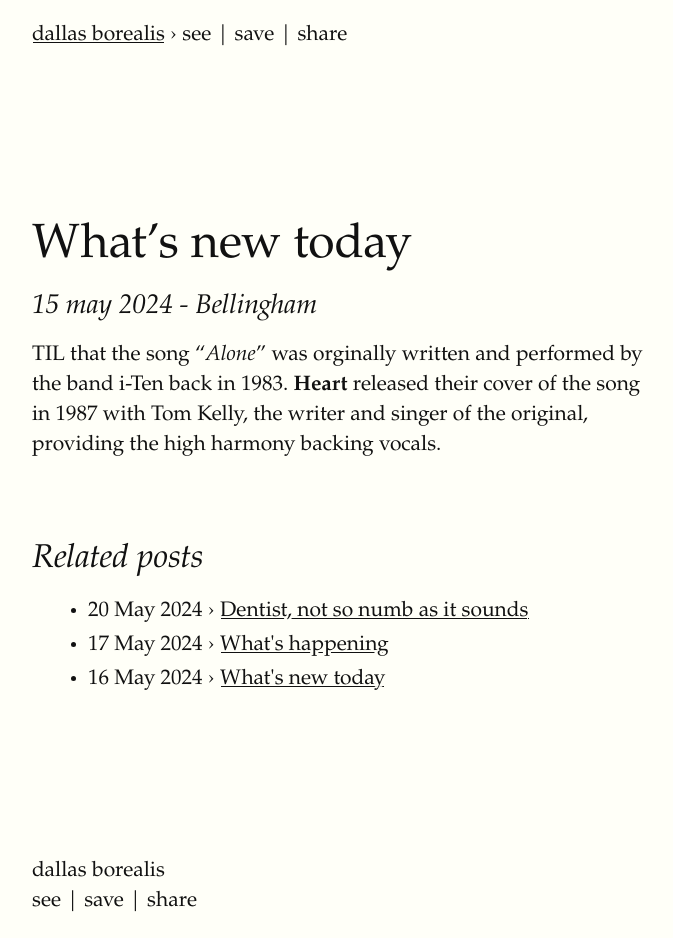
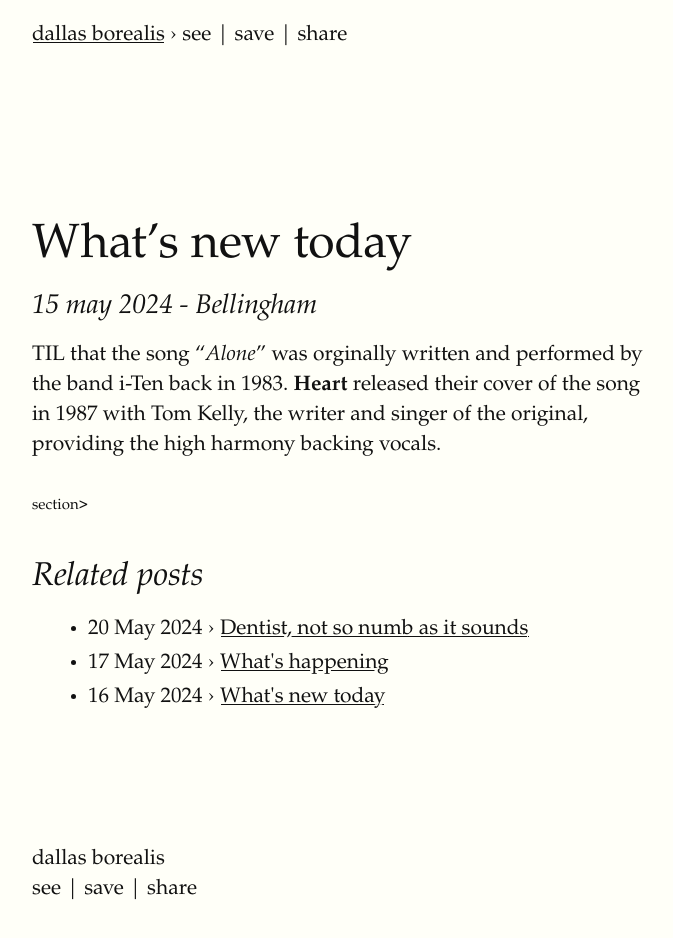
Before and after one commit to dallas-borealis/dallas-borealis.github.io, a Jekyll site: the page built from _posts/2024-05-15-whats-new-today.md, in a window 1280 px wide. Shown: the whole page, without its empty margins (128-801 px from the left). Built offline with Jekyll 4.4.1, drawn with Linux system fonts in a browser that asks for light colours; some web fonts are replaced.

Commit message:
Update post.html

```diff
--- a/_layouts/post.html
+++ b/_layouts/post.html
@@ -3,7 +3,7 @@ layout: default
 ---
 <section>
   {{ content }}
-<section>
+</section>section>
 <section>
   <h2>Related posts</h2>
   <ul class="posts">
```
